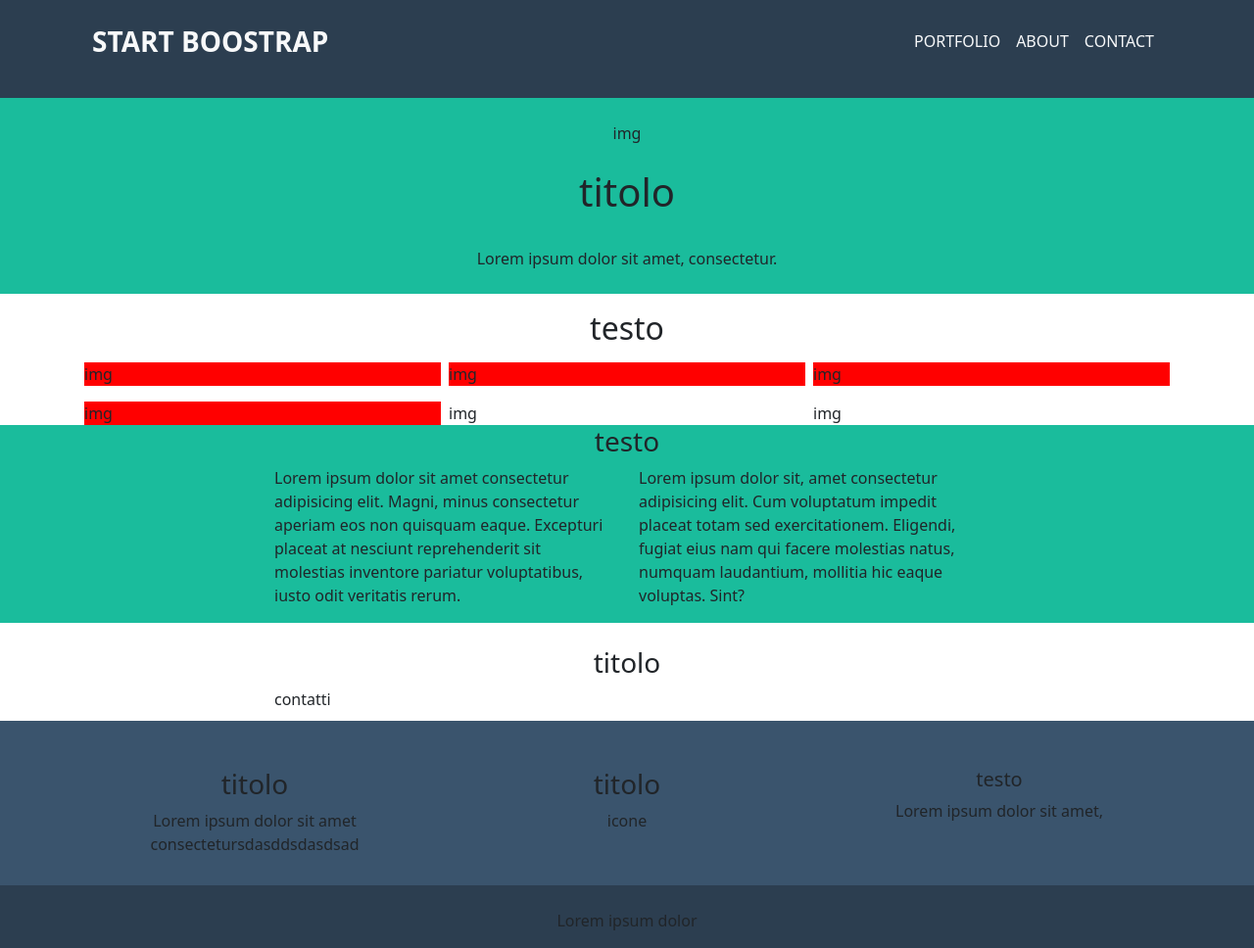
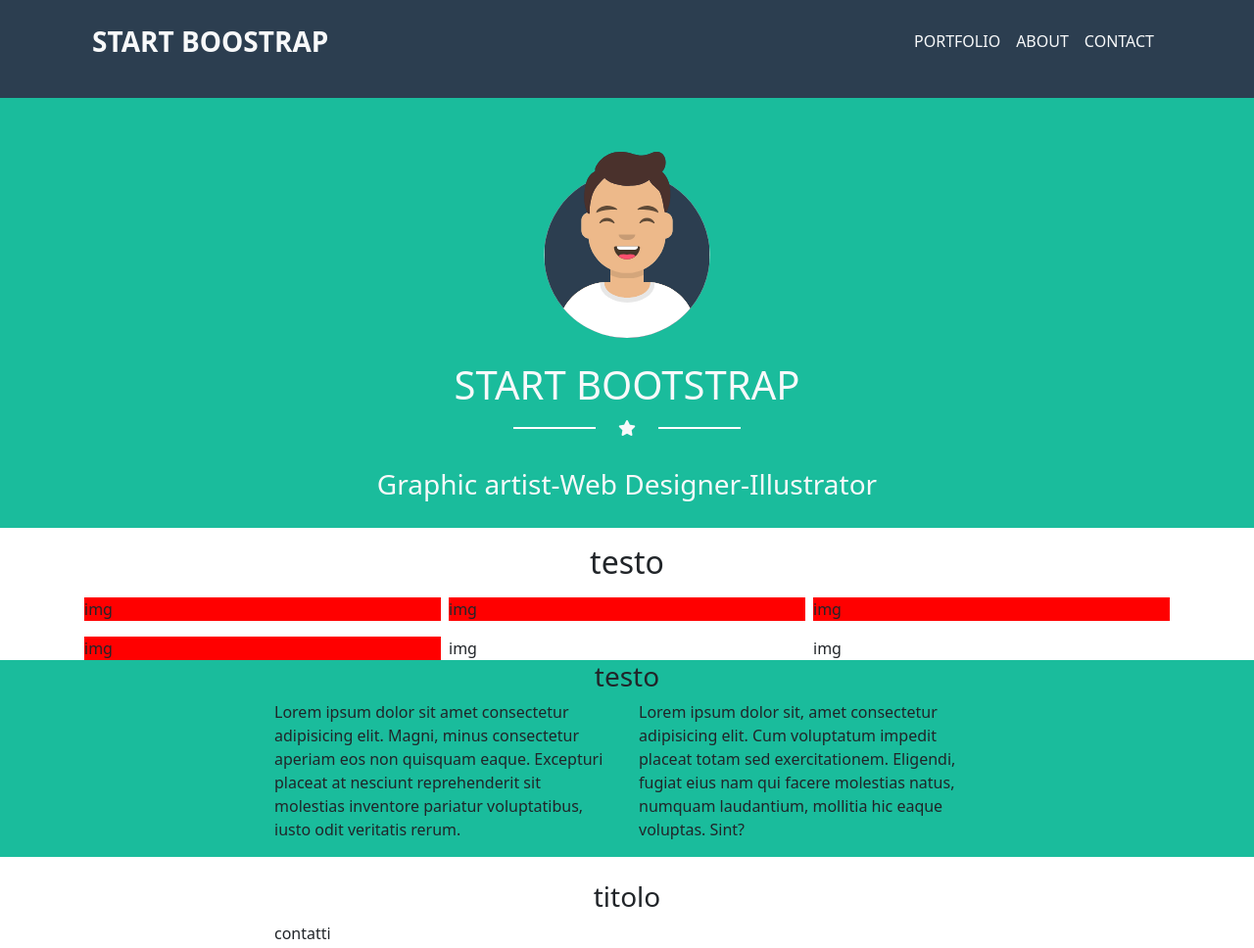
Before and after one commit to CosimoGiove/html-css-bootstrap-freelancer, a plain HTML site: page index.html in a window 1280 px wide. Shown: the top 968 px of the page at 98% size. Drawn offline with nearby package versions, Linux system fonts and the light colour scheme.

Commit message:
feat:jumbo

```diff
--- a/index.html
+++ b/index.html
@@ -8,6 +8,11 @@
     <link href="https://cdn.jsdelivr.net/npm/bootstrap@5.3.2/dist/css/bootstrap.min.css" rel="stylesheet"
         integrity="sha384-T3c6CoIi6uLrA9TneNEoa7RxnatzjcDSCmG1MXxSR1GAsXEV/Dwwykc2MPK8M2HN" crossorigin="anonymous">
     <!--/bootstrap-->
+    <!--fonta awesome-->
+    <link rel="stylesheet" href="https://cdnjs.cloudflare.com/ajax/libs/font-awesome/6.4.2/css/all.min.css"
+    integrity="sha512-z3gLpd7yknf1YoNbCzqRKc4qyor8gaKU1qmn+CShxbuBusANI9QpRohGBreCFkKxLhei6S9CQXFEbbKuqLg0DA=="
+    crossorigin="anonymous" referrerpolicy="no-referrer" />
+    <!--font awesome-->
     <link rel="stylesheet" href="style.css">
     <title>Bootstrap</title>
 </head>
@@ -16,6 +21,7 @@
     <!--header-->
     <header class=" cg-bgcolorheader py-2">
         <div class="container ">
+            <!--navbar-->
             <nav class="navbar navbar-expand-md .bg-primary-subtle">
                 <div class="container-fluid">
                   <a class="navbar-brand" href="#"
@@ -25,6 +31,7 @@
                     </font></font
                     ></a
                   >
+                  <!--button-->
                   <button
                     class="navbar-toggler border border-light"
                     type="button"
@@ -36,6 +43,7 @@
                   >
                     <span class="navbar-toggler-icon"></span>
                   </button>
+                  <!-- fine button-->
                   <div class="collapse navbar-collapse" id="navbarNavAltMarkup">
                     <div class="navbar-nav ms-auto">
                       <a class="nav-link active" aria-current="page" href="#"
@@ -65,6 +73,7 @@
                   </div>
                 </div>
               </nav>
+               <!-- fine navbar-->
         </div>
     </header>
     <!--main-->
@@ -72,9 +81,21 @@
         <section class="cg-colormaintop">
             <!--container-top-->
             <div class="container text-center">
-                <div class="pt-4 ">img</div>
-                <h1 class="mt-4">titolo</h1>
-                <p class="pt-4 pb-4">Lorem ipsum dolor sit amet, consectetur.</p>
+                <div class="pt-4">
+                    <div class="img col-2 mx-auto pt-4">
+                        <img src="img/avatar.svg" alt="avatar">
+                    </div>
+                </div>
+                <h1 class="mt-4 text-light">
+                    START BOOTSTRAP
+                </h1>
+                <div class=" col-3 mx-auto d-flex ">
+                   <div class="cg-icon  mx-auto align-self-center"></div>
+                   <div><i class=" mx-auto fa-solid fa-star text-light"></i></div>
+                   <div class="cg-icon  align-self-center mx-auto "></div>
+                </div>
+
+                <p class="pt-4 pb-4 text-light fs-3">Graphic artist-Web Designer-Illustrator</p>
             </div>
         </section>
         <!--fine container-top-->
--- a/style.css
+++ b/style.css
@@ -52,3 +52,12 @@
 .ciao{
     background-color: red;
 }
+
+/**main**/
+.cg-icon{
+    width: 30%;
+    height: 2px ;
+    background-color: white;
+}
+
+/**main**/
```
Also changed, not shown: img/avatar.svg (added).
